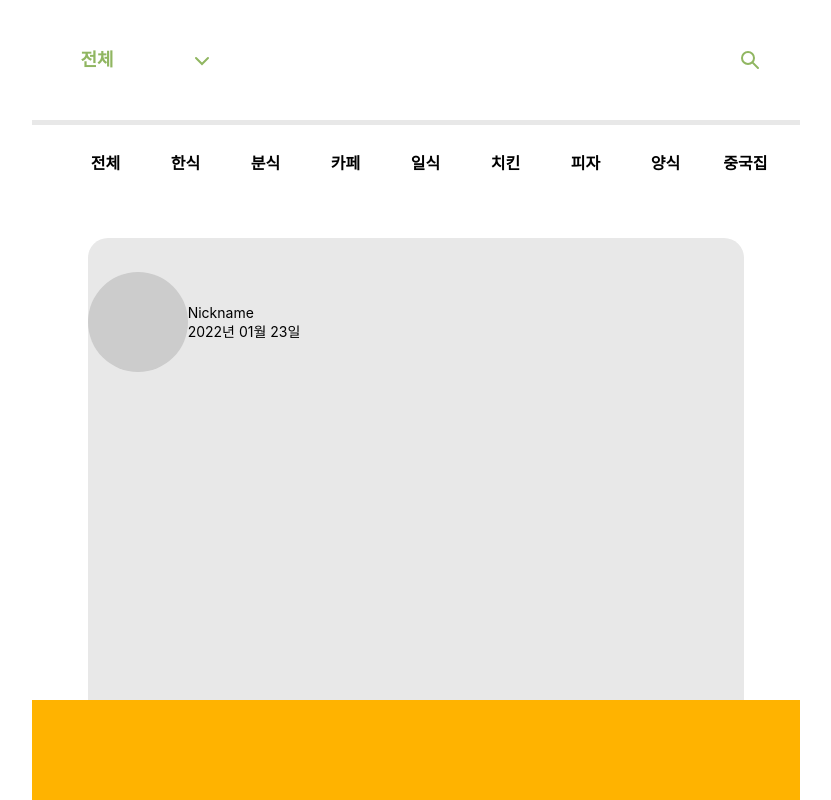
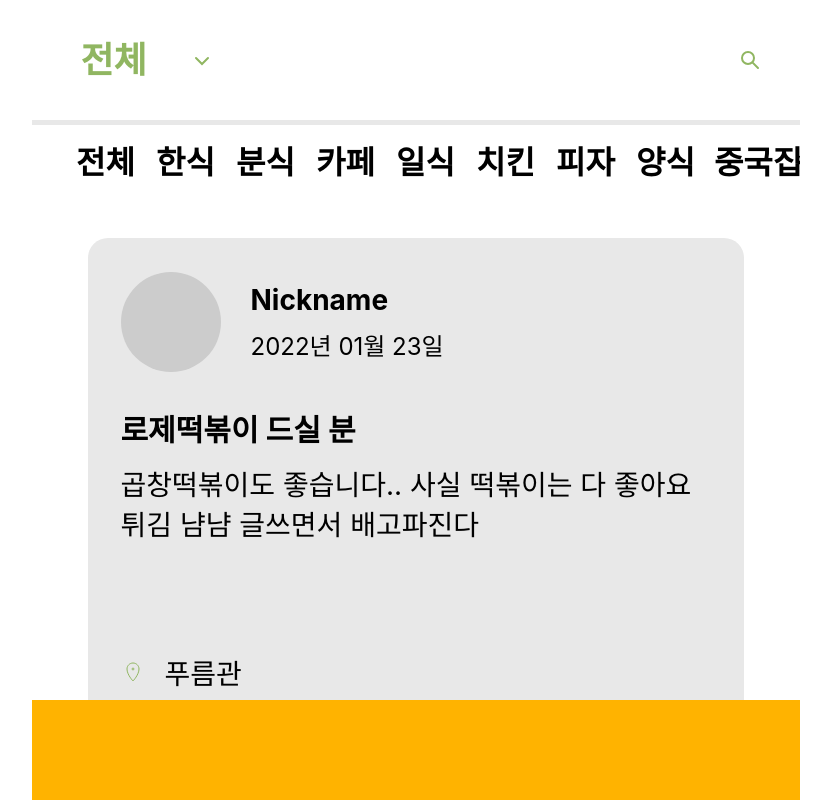
Before and after one commit to sucong2/front, a React (Create React App) app: page / in a window 1280 px wide. Shown: the top 800 px of the page, without its empty margins (224-1055 px from the left). Built offline with nearby package versions, Linux system fonts and the light colour scheme.

Commit message:
board section ing / remain button

```diff
--- a/src/App.css
+++ b/src/App.css
@@ -8,7 +8,7 @@
 #header {width: 100%; height: 200px; /*background-color: #ffe082;*/ }
 #header .header_container {border-bottom: #E8E8E8 solid 5px; height: 60%; display: flex; padding: 0 5%; width: 90%;}
 #header .header_container form {display: flex; align-content: center;  margin-left: 3%; height: 55%; margin: auto 0;}
-#header .header_container form .location {border: none; padding: 10px; font-size: 18px; font-weight: bold;
+#header .header_container form .location {border: none; padding: 10px; font-size: 36px; font-weight: bold;
 	width: 150px; -webkit-appearance: none; -moz-appearance: none; appearance: none; background: url('../icon/chevron-down.svg') no-repeat 95% 50%;
 	color: #90B661;}
 #header .header_container .location ::-ms-expand {display: none;}
@@ -21,18 +21,37 @@ height: 55%; margin: auto 0;}
 #header .scroll_header_container::-webkit-scrollbar {display: none;}
 #header .scroll_header_container .category_container {display: inline-block; margin: auto 0; height: 55%; margin-right: 10px; width: 70px;
 line-height: 76px;}
-#header .scroll_header_container .category_container div {font-size: 16px; font-weight: bold; margin: auto auto; width: 90%; text-align: center;}
+#header .scroll_header_container .category_container div {font-size: 32px; font-weight: bold; margin: auto auto; width: 90%; text-align: center;}
 
 /* section */
 #section {overflow: hidden; padding: 5%; width: 90%;/* background-color: #ffca28 */; display: flex; flex-direction: column; flex-wrap: wrap;}
 #section .board_container {width: 95%; margin: 0 auto; height: 700px; background-color: #E8E8E8; border-radius: 20px; margin-bottom: 5%;}
-#section .board_container .board {width: 100%;height: 100%;}
+#section .board_container .board {width: 90%; height: 100%; margin: 0 auto;}
 #section .board_container .board .board_header_container {width: 100%;height: 24%; display: flex;}
 #section .board_container .board .board_header_container .profile_pic {width:100px;height: 100px;background-color: #ccc; border-radius: 50%;
-	margin: auto 0;}
+	margin: auto 0; margin-right: 30px;}
 #section .board_container .board .board_header_container .name_day_container {margin: auto 0;}
-#section .board_container .board .board_header_container .name_day_containe .nickname{font-weight: bold;font-size: 14px;}
-#section .board_container .board .board_header_container .name_day_containe .day{font-size: 12px;}
+#section .board_container .board .board_header_container .name_day_container .nickname {font-weight: bold; font-size: 28px; font-weight: bold;
+margin-bottom: 10px;}
+#section .board_container .board .board_header_container .name_day_container .day {font-size: 24px;}
+
+#section .board_container .board .board_section_container {width: 100%; height: 50%;}
+#section .board_container .board .board_section_container .title_container {width: 100%; height: 70%;}
+#section .board_container .board .board_section_container .title_container .title {font-size: 30px;font-weight: bold; margin-bottom: 8px;
+	height: 20%;}
+#section .board_container .board .board_section_container .title_container .text {font-size: 28px; height: 70%;}
+#section .board_container .board .board_section_container .location_container{display: flex;height: 12%;}
+#section .board_container .board .board_section_container .location_container .location_icon{background: url(../icon/location.svg) no-repeat 95% 50%;
+width: 24px;height: 24px; margin: auto 0; margin-right: 20px;}
+#section .board_container .board .board_section_container .location_container .location{font-size: 28px; margin: auto 0;}
+#section .board_container .board .board_section_container .restaurant_container{display: flex;height: 12%;}
+#section .board_container .board .board_section_container .restaurant_container .restaurant_icon {background: url(../icon/home-alt2.svg) no-repeat 95% 50%;
+width: 24px;height: 24px; margin: auto 0; margin-right: 20px;}
+#section .board_container .board .board_section_container .restaurant_container .restaurant{font-size: 28px; margin: auto 0;}
+#section .board_container .board .board_section_container .board_footer_container{}
+#section .board_container .board .board_section_container .board_footer_container form{}
+#section .board_container .board .board_section_container .board_footer_container form .start{}
+#section .board_container .board .board_section_container .board_footer_container .number{}
 
 
 
--- a/src/App.js
+++ b/src/App.js
@@ -74,10 +74,33 @@ function App() {
             <div className="board">
               <div className="board_header_container">
                 <div className="profile_pic"></div>
-								<div className='name_day_container'>
-									<div className="nickname">Nickname</div>
-									<div className="day">2022년 01월 23일</div>
+                <div className="name_day_container">
+                  <div className="nickname">Nickname</div>
+                  <div className="day">2022년 01월 23일</div>
+                </div>
+              </div>
+              <div className="board_section_container">
+								<div className='title_container'>
+									<div className="title">로제떡볶이 드실 분</div>
+									<div className="text">
+										곱창떡볶이도 좋습니다.. 사실 떡볶이는 다 좋아요 튀김 냠냠
+										글쓰면서 배고파진다
+									</div>
 								</div>
+                <div className="location_container">
+                  <div className="location_icon"></div>
+                  <div className="location">푸름관</div>
+                </div>
+                <div className="restaurant_container">
+                  <div className="restaurant_icon"></div>
+                  <div className="restaurant">배떡 옥계점</div>
+                </div>
+              </div>
+              <div className="board_footer_container">
+                <form>
+                  <button className="start">시작하기</button>
+                </form>
+                <div className="number">모집 2/4명</div>
               </div>
             </div>
           </div>
```
Also changed, not shown: icon/home-alt2.svg (added), icon/location.svg (added).
